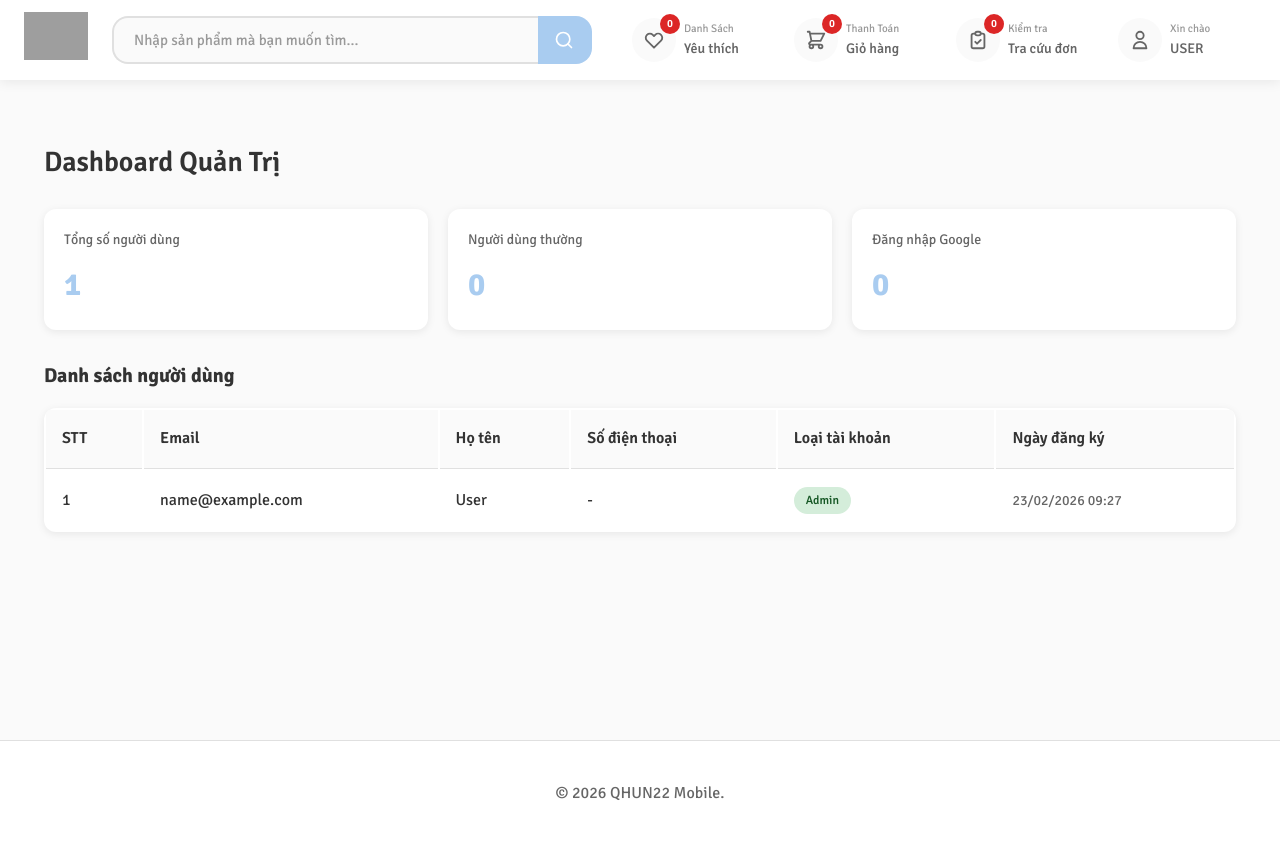
After one commit to qhun22/Sean, a Django app: page /dashboard/ in a window 1280 px wide. The commit adds this page. Run offline with Django 4.2, Linux system fonts and the light colour scheme; the visitor is signed in with stand-in values (Sample User, id 1); data comes from the database, SQL or seed files in the repository; grey boxes are pictures that could not be loaded.

Commit message:
Update nhẹ và thêm Trang quản trị riêng thay vì sử dụng Admin Django

```diff
--- a/store/urls.py
+++ b/store/urls.py
@@ -22,6 +22,8 @@ urlpatterns = [
     path('register/', views.register_view, name='register'),
     path('send-otp/', views.send_otp_view, name='send_otp'),
     path('profile/', views.profile, name='profile'),
+    # Dashboard
+    path('dashboard/', views.dashboard_view, name='dashboard'),
     # Quên mật khẩu
     path('forgot-password/', views.forgot_password_view, name='forgot_password'),
     path('send-otp-forgot-password/', views.send_otp_forgot_password_view, name='send_otp_forgot_password'),
--- a/store/views.py
+++ b/store/views.py
@@ -7,6 +7,7 @@ import time
 import requests
 from django.shortcuts import render, redirect
 from django.contrib.auth import authenticate, login, logout
+from django.contrib.auth.decorators import login_required
 from django.contrib import messages
 from django.conf import settings
 from django.http import JsonResponse
@@ -395,3 +396,30 @@ def reset_password_view(request):
             return JsonResponse({'status': 'error', 'message': 'User not found'})
 
     return JsonResponse({'status': 'error', 'message': 'Invalid request'})
+
+
+@login_required
+def dashboard_view(request):
+    """
+    Trang dashboard quản trị - hiển thị danh sách người dùng
+    Chỉ admin (superuser) mới có thể truy cập
+    """
+    # Kiểm tra quyền admin
+    if not request.user.is_superuser:
+        messages.error(request, 'Bạn không có quyền truy cập trang này!')
+        return redirect('store:profile')
+
+    # Lấy danh sách tất cả người dùng
+    from store.models import CustomUser
+    users = CustomUser.objects.all().order_by('-date_joined')
+
+    # Thống kê
+    regular_users = users.filter(is_oauth_user=False, is_superuser=False).count()
+    oauth_users = users.filter(is_oauth_user=True).count()
+
+    context = {
+        'users': users,
+        'regular_users': regular_users,
+        'oauth_users': oauth_users,
+    }
+    return render(request, 'store/dashboard.html', context)
--- a/templates/store/cart.html
+++ b/templates/store/cart.html
@@ -1,6 +1,6 @@
 {% extends 'base.html' %}
 
-{% block title %}Giỏ hàng - QHUN22 Mobile{% endblock %}
+{% block title %}GIỎ HÀNG - QHUN22 Mobile{% endblock %}
 
 {% block content %}
 <div class="qh-cart-page">
--- /dev/null
+++ b/templates/store/dashboard.html
@@ -0,0 +1,203 @@
+{% extends 'base.html' %}
+{% load static %}
+
+{% block title %}Dashboard - QHUN22 Admin{% endblock %}
+
+{% block extra_css %}
+<style>
+    .qh-dashboard {
+        padding: 20px;
+    }
+
+    .qh-dashboard-header {
+        display: flex;
+        justify-content: space-between;
+        align-items: center;
+        margin-bottom: 24px;
+    }
+
+    .qh-dashboard-title {
+        font-size: 28px;
+        font-weight: 600;
+        color: var(--qh-text);
+    }
+
+    .qh-dashboard-stats {
+        display: grid;
+        grid-template-columns: repeat(auto-fit, minmax(200px, 1fr));
+        gap: 20px;
+        margin-bottom: 30px;
+    }
+
+    .qh-stat-card {
+        background: var(--qh-white);
+        padding: 20px;
+        border-radius: var(--qh-radius);
+        box-shadow: 0 2px 8px var(--qh-shadow);
+    }
+
+    .qh-stat-label {
+        font-size: 14px;
+        color: var(--qh-text-light);
+        margin-bottom: 8px;
+    }
+
+    .qh-stat-value {
+        font-size: 32px;
+        font-weight: 700;
+        color: var(--qh-primary);
+    }
+
+    .qh-user-table {
+        width: 100%;
+        background: var(--qh-white);
+        border-radius: var(--qh-radius);
+        box-shadow: 0 2px 8px var(--qh-shadow);
+        overflow: hidden;
+    }
+
+    .qh-user-table th,
+    .qh-user-table td {
+        padding: 16px;
+        text-align: left;
+        border-bottom: 1px solid var(--qh-border);
+    }
+
+    .qh-user-table th {
+        background: var(--qh-bg);
+        font-weight: 600;
+        color: var(--qh-text);
+    }
+
+    .qh-user-table tr:last-child td {
+        border-bottom: none;
+    }
+
+    .qh-user-table tr:hover {
+        background: var(--qh-bg);
+    }
+
+    .qh-user-email {
+        color: var(--qh-text);
+    }
+
+    .qh-user-phone {
+        color: var(--qh-text-light);
+        font-size: 14px;
+    }
+
+    .qh-user-date {
+        color: var(--qh-text-light);
+        font-size: 14px;
+    }
+
+    .qh-badge {
+        display: inline-block;
+        padding: 4px 12px;
+        border-radius: 20px;
+        font-size: 12px;
+        font-weight: 500;
+    }
+
+    .qh-badge-admin {
+        background: #d4edda;
+        color: #155724;
+    }
+
+    .qh-badge-user {
+        background: #cce5ff;
+        color: #004085;
+    }
+
+    .qh-badge-oauth {
+        background: #fff3cd;
+        color: #856404;
+    }
+
+    .qh-empty-state {
+        text-align: center;
+        padding: 60px 20px;
+        color: var(--qh-text-light);
+    }
+
+    .qh-empty-state svg {
+        width: 64px;
+        height: 64px;
+        margin-bottom: 16px;
+        opacity: 0.5;
+    }
+</style>
+{% endblock %}
+
+{% block content %}
+<div class="qh-dashboard">
+    <div class="qh-dashboard-header">
+        <h1 class="qh-dashboard-title">Dashboard Quản Trị</h1>
+    </div>
+
+    <!-- Stats -->
+    <div class="qh-dashboard-stats">
+        <div class="qh-stat-card">
+            <div class="qh-stat-label">Tổng số người dùng</div>
+            <div class="qh-stat-value">{{ users|length }}</div>
+        </div>
+        <div class="qh-stat-card">
+            <div class="qh-stat-label">Người dùng thường</div>
+            <div class="qh-stat-value">{{ regular_users }}</div>
+        </div>
+        <div class="qh-stat-card">
+            <div class="qh-stat-label">Đăng nhập Google</div>
+            <div class="qh-stat-value">{{ oauth_users }}</div>
+        </div>
+    </div>
+
+    <!-- User List -->
+    <h2 style="font-size: 20px; margin-bottom: 16px; color: var(--qh-text);">Danh sách người dùng</h2>
+
+    {% if users %}
+    <table class="qh-user-table">
+        <thead>
+            <tr>
+                <th>STT</th>
+                <th>Email</th>
+                <th>Họ tên</th>
+                <th>Số điện thoại</th>
+                <th>Loại tài khoản</th>
+                <th>Ngày đăng ký</th>
+            </tr>
+        </thead>
+        <tbody>
+            {% for user in users %}
+            <tr>
+                <td>{{ forloop.counter }}</td>
+                <td>
+                    <div class="qh-user-email">{{ user.email }}</div>
+                </td>
+                <td>{{ user.last_name|default:"-" }}</td>
+                <td>{{ user.phone|default:"-" }}</td>
+                <td>
+                    {% if user.is_superuser %}
+                        <span class="qh-badge qh-badge-admin">Admin</span>
+                    {% elif user.is_oauth_user %}
+                        <span class="qh-badge qh-badge-oauth">Google</span>
+                    {% else %}
+                        <span class="qh-badge qh-badge-user">Thường</span>
+                    {% endif %}
+                </td>
+                <td>
+                    <span class="qh-user-date">{{ user.date_joined|date:"d/m/Y H:i" }}</span>
+                </td>
+            </tr>
+            {% endfor %}
+        </tbody>
+    </table>
+    {% else %}
+    <div class="qh-empty-state">
+        <svg xmlns="http://www.w3.org/2000/svg" fill="none" viewBox="0 0 24 24" stroke="currentColor">
+            <path stroke-linecap="round" stroke-linejoin="round" stroke-width="2" d="M12 4.354a4 4 0 110 5.292M15 21H3v-1a6 6 0 0112 0v1zm0 0h6v-1a6 6 0 00-9-5.197M13 7a4 4 0 11-8 0 4 4 0 018 0z" />
+        </svg>
+        <p>Chưa có người dùng nào trong hệ thống</p>
+    </div>
+    {% endif %}
+</div>
+{% endblock %}
--- a/templates/store/forgot_password.html
+++ b/templates/store/forgot_password.html
@@ -1,7 +1,7 @@
 {% extends 'base.html' %}
 {% load static %}
 
-{% block title %}Quên mật khẩu - QHUN22 Mobile{% endblock %}
+{% block title %}QUÊN MẬT KHẨU - QHUN22 Mobile{% endblock %}
 
 {% block extra_css %}
 <style>
--- a/templates/store/home.html
+++ b/templates/store/home.html
@@ -1,6 +1,6 @@
 {% extends 'base.html' %}
 
-{% block title %}Trang chủ - QHUN22 Mobile{% endblock %}
+{% block title %}TRANG CHỦ - QHUN22 Mobile{% endblock %}
 
 {% block content %}
 <div class="qh-home">
--- a/templates/store/login.html
+++ b/templates/store/login.html
@@ -1,7 +1,7 @@
 {% extends 'base.html' %}
 {% load static %}
 
-{% block title %}Đăng nhập - QHUN22 Mobile{% endblock %}
+{% block title %}ĐĂNG NHẬP - QHUN22 Mobile{% endblock %}
 
 {% block extra_css %}
 <style>
--- a/templates/store/order_tracking.html
+++ b/templates/store/order_tracking.html
@@ -1,6 +1,6 @@
 {% extends 'base.html' %}
 
-{% block title %}Tra cứu đơn hàng - QHUN22 Mobile{% endblock %}
+{% block title %}TRA CỨU ĐƠN - QHUN22 Mobile{% endblock %}
 
 {% block content %}
 <div class="qh-order-tracking-page">
--- a/templates/store/register.html
+++ b/templates/store/register.html
@@ -1,7 +1,7 @@
 {% extends 'base.html' %}
 {% load static %}
 
-{% block title %}Đăng ký - QHUN22 Mobile{% endblock %}
+{% block title %}ĐĂNG KÝ - QHUN22 Mobile{% endblock %}
 
 {% block extra_css %}
 <style>
--- a/templates/store/search.html
+++ b/templates/store/search.html
@@ -1,6 +1,6 @@
 {% extends 'base.html' %}
 
-{% block title %}Tìm kiếm - QHUN22 Mobile{% endblock %}
+{% block title %}TÌM KIẾM - QHUN22 Mobile{% endblock %}
 
 {% block content %}
 <div class="qh-search-page">
--- a/templates/store/wishlist.html
+++ b/templates/store/wishlist.html
@@ -1,6 +1,6 @@
 {% extends 'base.html' %}
 
-{% block title %}Danh sách yêu thích - QHUN22 Mobile{% endblock %}
+{% block title %}MỤC YÊU THÍCH - QHUN22 Mobile{% endblock %}
 
 {% block content %}
 <div class="qh-wishlist-page">
```
Also changed, not shown: templates/store/profile.html (+11 -1 lines).
